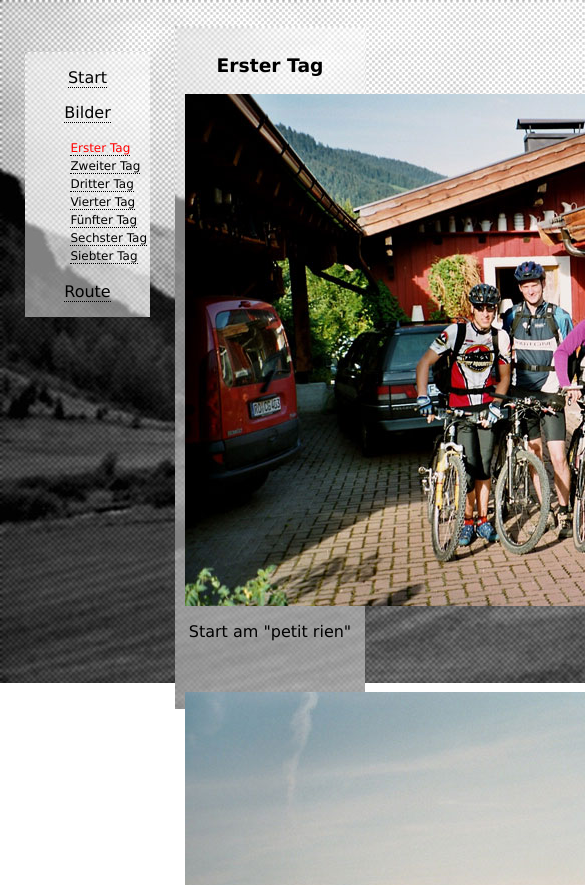
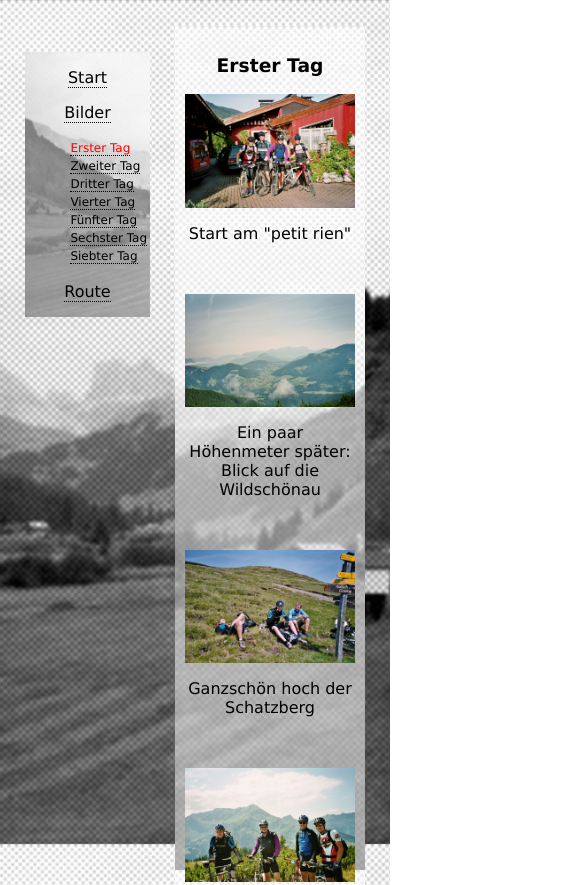
Before and after one commit to xtothell/Alpencross, a plain HTML site: page tag1.html in a window 390 px wide. Shown: the top 885 px of the page, 585 px wide, since content can reach past the window. Drawn offline with Linux system fonts and the light colour scheme.

Commit message:
Updated for responsive layout
background-size: cover;
img {
    max-width: 100%;
    height: auto;
}

```diff
--- a/neu.css
+++ b/neu.css
@@ -6,6 +6,7 @@ body {
     background-position: 0 0;
     background-repeat: no-repeat;
     background-attachment: fixed;
+    background-size: cover;
     }
 
 .klein{
@@ -26,11 +27,17 @@ div#content {
    border: dotted black 1px;
    }
 
+img {
+    max-width: 100%;
+    height: auto;
+}
+
 html>body #content {
 	background-image: url(bilder/test.jpg);
     background-position: 0 0;
     background-repeat: no-repeat;
     background-attachment: fixed;
+    background-size: cover;
     border: none;
     }
 
@@ -58,6 +65,7 @@ html>body #links {
     background-position: 0 0;
     background-repeat: no-repeat;
     background-attachment: fixed;
+    background-size: cover;
     position: fixed;
     padding:0;
     border: none;
--- a/neu2.css
+++ b/neu2.css
@@ -6,6 +6,7 @@ body {
     background-position: 0 0;
     background-repeat: no-repeat;
     background-attachment: fixed;
+    background-size: cover;
     }
 
 .linktable {
@@ -32,8 +33,14 @@ div#content {
    border: dotted black 1px;
    }
 
+img {
+    max-width: 100%;
+    height: auto;
+}
+
 html>body #content {
 	background-image: url(bilder/pic-tr.jpg);
+	background-size: cover;
     background-position: 0 0;
     background-repeat: no-repeat;
     background-attachment: fixed;
@@ -65,6 +72,7 @@ html>body #links {
     background-position: 0 0;
     background-repeat: no-repeat;
     background-attachment: fixed;
+    background-size: cover;
     position: fixed;
     padding:0;
     border: none;
```
